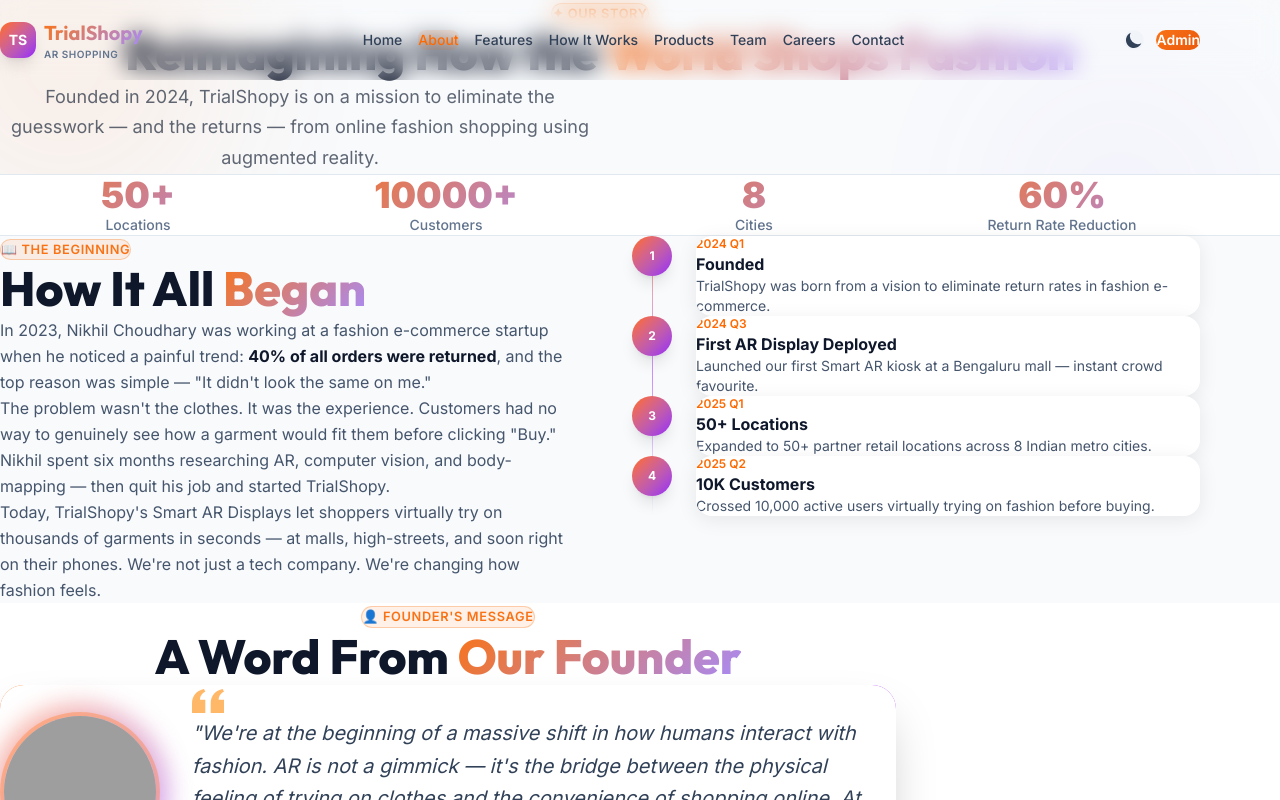
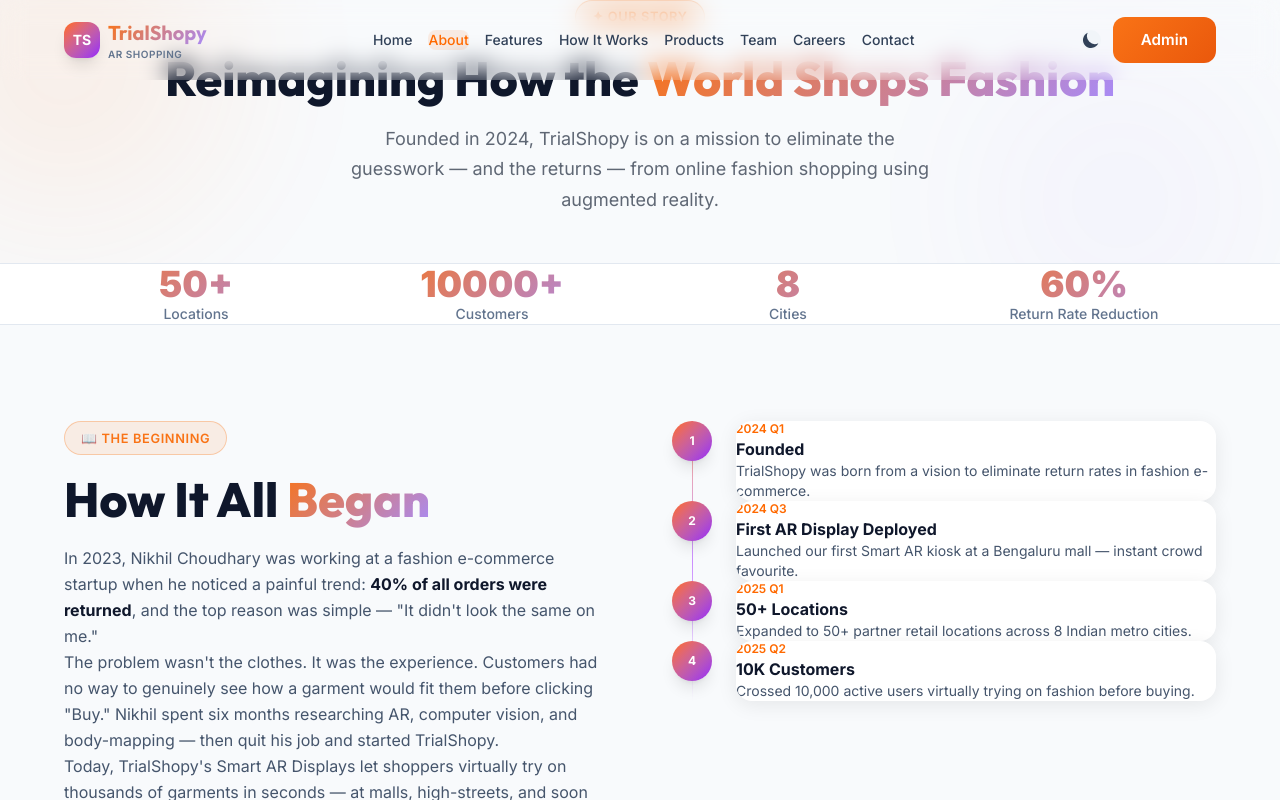
Before and after one commit to nawalkant145/trialshopy-company-portfolio, a React (Vite) app in the folder frontend/: page /about in a window 1280 px wide. Shown: the top 800 px of the page. Built offline with nearby package versions, Linux system fonts and the light colour scheme; grey boxes are pictures that could not be loaded.

Commit message:
fix: correct universal selector margin reset from 5px to 0

```diff
--- a/frontend/src/index.css
+++ b/frontend/src/index.css
@@ -54,42 +54,106 @@ body {
   color: #1e293b;
 }
 
+/* Dark mode */
 .dark body {
   background-color: #0a0a0f;
   color: #e2e8f0;
 }
 
+/* Google Fonts */
+
 /* ============================================================
-   UTILITY CLASSES (Tailwind v4 compatible via @utility)
+   GLOBAL COMPONENT STYLES
    ============================================================ */
 
-@utility container {
-  max-width: 1200px;
-  margin-inline: auto;
-  padding-inline: 1.5rem;
-  width: 100%;
-}
-
-@utility gradient-text {
+.gradient-text {
   background: linear-gradient(135deg, #f97316 0%, #a78bfa 100%);
   -webkit-background-clip: text;
   -webkit-text-fill-color: transparent;
   background-clip: text;
 }
 
-@utility glass-card {
+.glass-card {
   backdrop-filter: blur(16px);
   -webkit-backdrop-filter: blur(16px);
   border: 1px solid rgba(255, 255, 255, 0.1);
   background: rgba(255, 255, 255, 0.7);
 }
 
-@utility section-padding {
-  padding-top: 6rem;
-  padding-bottom: 6rem;
+.dark .glass-card {
+  background: rgba(255, 255, 255, 0.05);
 }
 
-@utility card {
+/* Button Styles */
+.btn-primary {
+  display: inline-flex;
+  align-items: center;
+  gap: 0.5rem;
+  padding: 0.75rem 1.75rem;
+  background: linear-gradient(135deg, #f97316, #ea580c);
+  color: white;
+  font-weight: 600;
+  border-radius: 0.75rem;
+  border: none;
+  cursor: pointer;
+  transition: all 0.3s ease;
+  text-decoration: none;
+  font-size: 0.95rem;
+  position: relative;
+  overflow: hidden;
+}
+
+.btn-primary::before {
+  content: '';
+  position: absolute;
+  top: 0; left: -100%;
+  width: 100%; height: 100%;
+  background: linear-gradient(90deg, transparent, rgba(255,255,255,0.2), transparent);
+  transition: left 0.5s ease;
+}
+
+.btn-primary:hover::before { left: 100%; }
+.btn-primary:hover {
+  transform: translateY(-2px);
+  box-shadow: 0 8px 25px rgba(249, 115, 22, 0.4);
+}
+
+.btn-secondary {
+  display: inline-flex;
+  align-items: center;
+  gap: 0.5rem;
+  padding: 0.75rem 1.75rem;
+  background: transparent;
+  color: #f97316;
+  font-weight: 600;
+  border-radius: 0.75rem;
+  border: 2px solid #f97316;
+  cursor: pointer;
+  transition: all 0.3s ease;
+  text-decoration: none;
+  font-size: 0.95rem;
+}
+
+.btn-secondary:hover {
+  background: #f97316;
+  color: white;
+  transform: translateY(-2px);
+  box-shadow: 0 8px 25px rgba(249, 115, 22, 0.3);
+}
+
+/* Section Styles */
+.section-padding {
+  padding: 6rem 0;
+}
+
+.container {
+  max-width: 1200px;
+  margin: 0 auto;
+  padding: 0 1.5rem;
+}
+
+/* Card Styles */
+.card {
   border-radius: 1rem;
   overflow: hidden;
   transition: transform 0.3s ease, box-shadow 0.3s ease;
@@ -97,7 +161,22 @@ body {
   box-shadow: 0 4px 20px rgba(0, 0, 0, 0.08);
 }
 
-@utility section-title {
+.card:hover {
+  transform: translateY(-6px);
+  box-shadow: 0 12px 40px rgba(249, 115, 22, 0.15);
+}
+
+.dark .card {
+  background: #16213e;
+  box-shadow: 0 4px 20px rgba(0, 0, 0, 0.4);
+}
+
+.dark .card:hover {
+  box-shadow: 0 12px 40px rgba(249, 115, 22, 0.2);
+}
+
+/* Section Title */
+.section-title {
   font-family: var(--font-display);
   font-size: clamp(2rem, 4vw, 3rem);
   font-weight: 800;
@@ -105,16 +184,16 @@ body {
   margin-bottom: 1rem;
 }
 
-@utility section-subtitle {
+.section-subtitle {
   font-size: 1.125rem;
   opacity: 0.7;
   max-width: 600px;
-  margin-inline: auto;
-  margin-bottom: 3rem;
+  margin: 0 auto 3rem;
   line-height: 1.7;
 }
 
-@utility badge {
+/* Badge */
+.badge {
   display: inline-flex;
   align-items: center;
   gap: 0.4rem;
@@ -130,184 +209,33 @@ body {
   margin-bottom: 1rem;
 }
 
-@utility form-input {
+/* Input styles */
+.form-input {
   width: 100%;
   padding: 0.875rem 1rem;
   border-radius: 0.75rem;
-  border: 1px solid #e2e8f0;
+  border: 1px solid;
   font-size: 0.95rem;
   transition: all 0.2s ease;
   outline: none;
   font-family: var(--font-sans);
   background: white;
+  border-color: #e2e8f0;
   color: #1e293b;
-}
-
-@utility btn-primary {
-  display: inline-flex;
-  align-items: center;
-  justify-content: center;
-  gap: 0.5rem;
-  padding: 0.75rem 1.75rem;
-  background: linear-gradient(135deg, #f97316, #ea580c);
-  color: white;
-  font-weight: 600;
-  border-radius: 0.75rem;
-  border: none;
-  cursor: pointer;
-  transition: all 0.3s ease;
-  text-decoration: none;
-  font-size: 0.95rem;
-  position: relative;
-  overflow: hidden;
-}
-
-@utility btn-secondary {
-  display: inline-flex;
-  align-items: center;
-  justify-content: center;
-  gap: 0.5rem;
-  padding: 0.75rem 1.75rem;
-  background: transparent;
-  color: #f97316;
-  font-weight: 600;
-  border-radius: 0.75rem;
-  border: 2px solid #f97316;
-  cursor: pointer;
-  transition: all 0.3s ease;
-  text-decoration: none;
-  font-size: 0.95rem;
-}
-
-@utility orb {
-  position: absolute;
-  border-radius: 9999px;
-  filter: blur(80px);
-  pointer-events: none;
-  z-index: 0;
-}
-
-@utility orb-orange {
-  background: radial-gradient(circle, rgba(249,115,22,0.4), transparent);
-}
-
-@utility orb-purple {
-  background: radial-gradient(circle, rgba(139,92,246,0.3), transparent);
-}
-
-@utility animate-fade-in-up {
-  animation: fadeInUp 0.6s ease forwards;
-}
-
-@utility animate-float {
-  animation: float 4s ease-in-out infinite;
-}
-
-@utility animate-pulse-glow {
-  animation: pulse-glow 2s ease-in-out infinite;
-}
-
-@utility text-muted {
-  color: #64748b;
-}
-
-@utility bg-card {
-  background: white;
-}
-
-@utility bg-surface {
-  background: #f8fafc;
-}
-
-@utility border-subtle {
-  border-color: #e2e8f0;
-}
-
-/* ============================================================
-   PLAIN CSS OVERRIDES & HOVER EFFECTS
-   (Cannot be in @utility — state-dependent)
-   ============================================================ */
-
-/* Dark mode overrides */
-.dark .glass-card {
-  background: rgba(255, 255, 255, 0.05);
-}
-
-.dark .card {
-  background: #16213e;
-  box-shadow: 0 4px 20px rgba(0, 0, 0, 0.4);
 }
 
 .dark .form-input {
   background: #1a1a2e;
-  border-color: rgba(255, 255, 255, 0.1);
+  border-color: rgba(255,255,255,0.1);
   color: #e2e8f0;
 }
 
-.dark .text-muted {
-  color: #94a3b8;
-}
-
-.dark .bg-card {
-  background: #16213e;
-}
-
-.dark .bg-surface {
-  background: #0f0f1a;
-}
-
-.dark .border-subtle {
-  border-color: rgba(255, 255, 255, 0.08);
-}
-
-/* Button hover effects */
-.btn-primary::before {
-  content: '';
-  position: absolute;
-  top: 0;
-  left: -100%;
-  width: 100%;
-  height: 100%;
-  background: linear-gradient(90deg, transparent, rgba(255,255,255,0.2), transparent);
-  transition: left 0.5s ease;
-}
-
-.btn-primary:hover::before {
-  left: 100%;
-}
-
-.btn-primary:hover {
-  transform: translateY(-2px);
-  box-shadow: 0 8px 25px rgba(249, 115, 22, 0.4);
-}
-
-.btn-secondary:hover {
-  background: #f97316;
-  color: white;
-  transform: translateY(-2px);
-  box-shadow: 0 8px 25px rgba(249, 115, 22, 0.3);
-}
-
-/* Card hover */
-.card:hover {
-  transform: translateY(-6px);
-  box-shadow: 0 12px 40px rgba(249, 115, 22, 0.15);
-}
-
-.dark .card:hover {
-  box-shadow: 0 12px 40px rgba(249, 115, 22, 0.2);
-}
-
-/* Form input focus */
 .form-input:focus {
   border-color: #f97316;
   box-shadow: 0 0 0 3px rgba(249, 115, 22, 0.15);
 }
 
-/* ============================================================
-   ANIMATIONS
-   ============================================================ */
-
+/* Animations */
 @keyframes fadeInUp {
   from { opacity: 0; transform: translateY(30px); }
   to { opacity: 1; transform: translateY(0); }
@@ -333,19 +261,48 @@ body {
   to { transform: rotate(360deg); }
 }
 
-/* ============================================================
-   SCROLLBAR
-   ============================================================ */
+.animate-fade-in-up { animation: fadeInUp 0.6s ease forwards; }
+.animate-float { animation: float 4s ease-in-out infinite; }
+.animate-pulse-glow { animation: pulse-glow 2s ease-in-out infinite; }
 
+/* Gradient orb background elements */
+.orb {
+  position: absolute;
+  border-radius: 9999px;
+  filter: blur(80px);
+  pointer-events: none;
+  z-index: 0;
+}
+
+.orb-orange {
+  background: radial-gradient(circle, rgba(249,115,22,0.4), transparent);
+}
+
+.orb-purple {
+  background: radial-gradient(circle, rgba(139,92,246,0.3), transparent);
+}
+
+/* Scrollbar styles */
 ::-webkit-scrollbar {
   width: 6px;
 }
-
 ::-webkit-scrollbar-track {
   background: transparent;
 }
-
 ::-webkit-scrollbar-thumb {
   background: #f97316;
   border-radius: 9999px;
 }
+
+/* Dark mode card backgrounds */
+.bg-card { background: white; }
+.dark .bg-card { background: #16213e; }
+
+.bg-surface { background: #f8fafc; }
+.dark .bg-surface { background: #0f0f1a; }
+
+.text-muted { color: #64748b; }
+.dark .text-muted { color: #94a3b8; }
+
+.border-subtle { border-color: #e2e8f0; }
+.dark .border-subtle { border-color: rgba(255,255,255,0.08); }
```
